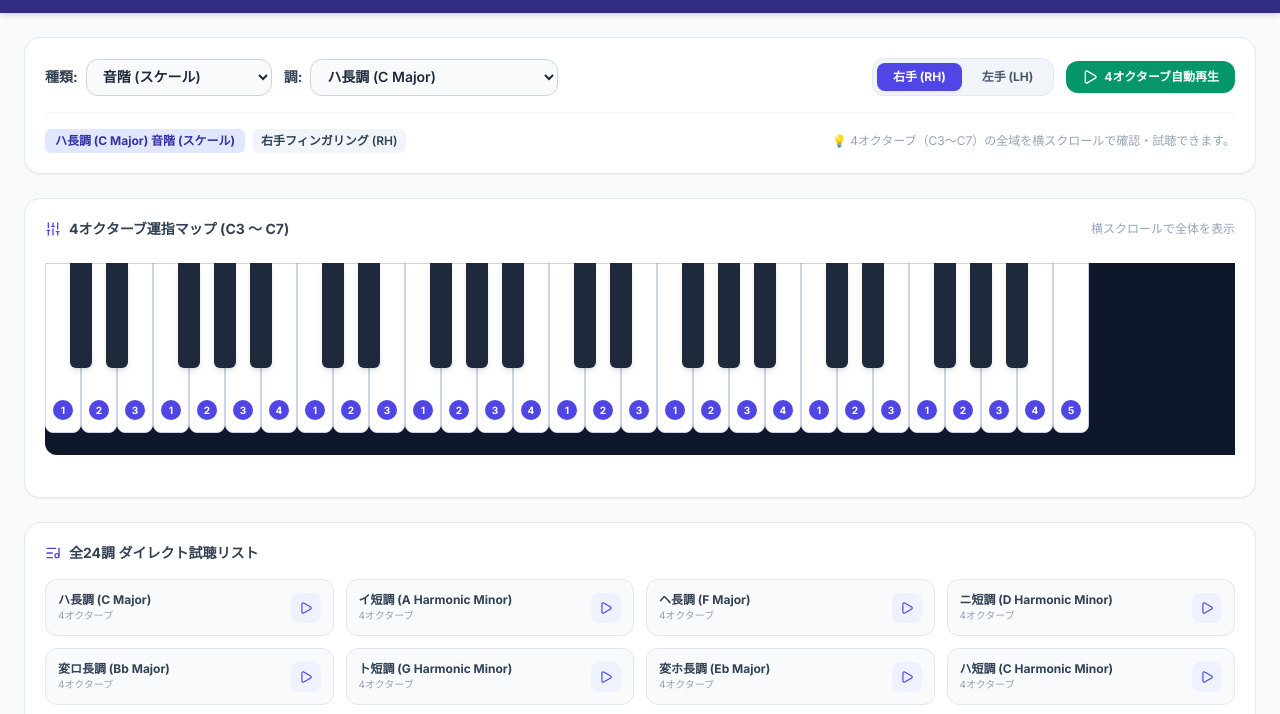
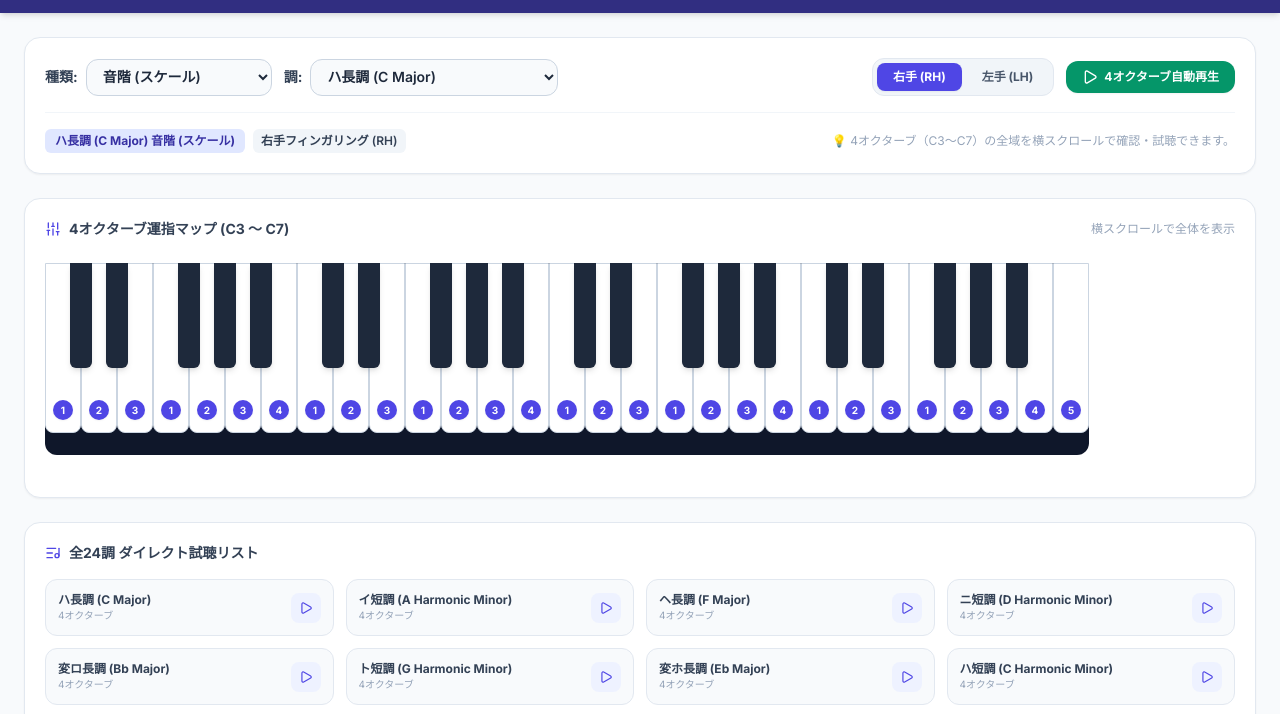
Before and after one commit to kiyopi1203/hanon, a plain HTML site: page index.html in a window 1280 px wide. Shown: the part 65-779 px from the top of the page. Drawn offline with nearby package versions, Linux system fonts and the light colour scheme.

Commit message:
index.html を更新

```diff
--- a/index.html
+++ b/index.html
@@ -3,7 +3,7 @@
 <head>
     <meta charset="UTF-8">
     <meta name="viewport" content="width=device-width, initial-scale=1.0">
-    <title>全音ハノン 第39番 運指ビジュアライザー (4オクターブ対応)</title>
+    <title>全音ハノン 運指ビジュアライザー (4オクターブ対応)</title>
     <!-- Tailwind CSS -->
     <script src="https://cdn.tailwindcss.com"></script>
     <!-- Lucide Icons -->
@@ -47,7 +47,7 @@
                 <div class="flex flex-wrap items-center gap-3 w-full lg:w-auto">
                     <div class="flex items-center gap-2">
                         <label for="mode-select" class="font-bold text-sm text-slate-700 whitespace-nowrap">種類:</label>
-                        <select id="mode-select" class="bg-slate-50 border border-slate-300 rounded-xl px-3 py-2 text-sm font-semibold text-slate-800 focus:outline-none focus:ring-2 focus:ring-indigo-500">
+                        <select id="mode-select" class="bg-slate-50 border border-slate-300 rounded-xl px-3 py-2 text-sm font-semibold text-slate-800 focus:outline-none focus:ring-2 focus:ring-indigo-500 cursor-pointer">
                             <option value="scale">音階 (スケール)</option>
                             <option value="arpeggio">分散和音 (アルペジオ)</option>
                         </select>
@@ -55,7 +55,7 @@
 
                     <div class="flex items-center gap-2 flex-1 min-w-[200px]">
                         <label for="scale-select" class="font-bold text-sm text-slate-700 whitespace-nowrap">調:</label>
-                        <select id="scale-select" class="flex-1 bg-slate-50 border border-slate-300 rounded-xl px-3 py-2 text-sm font-semibold text-slate-800 focus:outline-none focus:ring-2 focus:ring-indigo-500">
+                        <select id="scale-select" class="flex-1 bg-slate-50 border border-slate-300 rounded-xl px-3 py-2 text-sm font-semibold text-slate-800 focus:outline-none focus:ring-2 focus:ring-indigo-500 cursor-pointer">
                             <!-- JSで動的生成 -->
                         </select>
                     </div>
@@ -103,9 +103,9 @@
                 <span class="text-xs text-slate-400">横スクロールで全体を表示</span>
             </div>
 
-            <!-- スクロール可能な鍵盤コンテナ (4オクターブ分広めに確保) -->
+            <!-- スクロール可能な鍵盤コンテナ (4オクターブ対応：C3=48 から C7=96) -->
             <div class="overflow-x-auto pb-4 pt-2">
-                <div id="keyboard-container" class="relative inline-flex min-w-[1700px] h-48 select-none bg-slate-900 p-2 rounded-xl shadow-inner">
+                <div id="keyboard-container" class="relative inline-block h-48 select-none bg-slate-900 p-2 rounded-xl shadow-inner">
                     <!-- キーボード要素がJSでここに描画されます -->
                 </div>
             </div>
@@ -133,7 +133,7 @@
     <script>
         lucide.createIcons();
 
-        // 24調データ（スケールおよびアルペジオのルート、種別、1オクターブ分のパターン）
+        // 24調データ定義
         const scalesData = [
             { id: "C", name: "ハ長調 (C Major)", root: 48, type: "major",
               rh: [1,2,3,1,2,3,4], lh: [5,4,3,2,1,3,2], arpRh: [1,2,3,5], arpLh: [5,4,2,1] },
@@ -185,7 +185,7 @@
               rh: [1,2,3,1,2,3,4], lh: [5,4,3,2,1,3,2], arpRh: [1,2,3,5], arpLh: [5,4,2,1] }
         ];
 
-        // 4オクターブ分のノートオフセットおよび指番号を生成する関数
+        // 4オクターブ分のオフセットと指番号を生成
         function generate4OctaveData(scaleObj, mode, hand) {
             let baseOffsets = [];
             let patternFingers = [];
@@ -198,15 +198,7 @@
                 }
                 patternFingers = scaleObj[hand];
             } else {
-                // アルペジオ（主和音の3度堆積：ルート、3度、5度、オクターブ）
-                if (scaleObj.type === 'major') {
-                    // メジャー三和音
-                    const third = (scaleObj.id === 'F' || scaleObj.id === 'Bb' || scaleObj.id === 'Eb' || scaleObj.id === 'Ab' || scaleObj.id === 'Db' || scaleObj.id === 'F#') && scaleObj.id !== 'C' && scaleObj.id !== 'G' && scaleObj.id !== 'D' && scaleObj.id !== 'A' && scaleObj.id !== 'E' && scaleObj.id !== 'B' ? 3 : 4;
-                    // 簡易的に調に応じたコード構成音
-                    baseOffsets = [0, scaleObj.type.includes('m') || scaleObj.id.includes('m') ? 3 : 4, 7, 12];
-                } else {
-                    baseOffsets = [0, 3, 7, 12];
-                }
+                baseOffsets = [0, 4, 7, 12];
                 patternFingers = hand === 'rh' ? scaleObj.arpRh : scaleObj.arpLh;
             }
 
@@ -214,57 +206,23 @@
             let fingers = [];
 
             if (mode === 'scale') {
-                // 4オクターブ分 (0〜4オクターブ + 最後の主音)
-                for (let oct = 0; oct < 4; oct++) {
-                    for (let i = 0; i < baseOffsets.length; i++) {
-                        offsets.push(baseOffsets[i] + (oct * 12));
-                        fingers.push(patternFingers[i % patternFingers.length]);
-                    }
-                }
-                // 最後の最高音
-                offsets.push(48); // 4オクターブ上のC相当など
-                // 正確な終点
-                const lastOffset = offsets[offsets.length - 2] + (scaleObj.type === 'major' ? 2 : 1); // 調整
-                // 代わりに綺麗に4オクターブ分 (+48 semitones)
-                offsets[offsets.length - 1] = 48; // 再計算用に下で処理
-
-                // 4オクターブ分の正確な配列構築
-                offsets = [];
-                fingers = [];
-                for (let oct = 0; oct < 4; oct++) {
-                    for (let i = 0; i < baseOffsets.length; i++) {
-                        offsets.push(baseOffsets[i] + (oct * 12));
-                        fingers.push(patternFingers[i % patternFingers.length]);
-                    }
-                }
-                offsets.push(48); // 4オクターブ上のルート
-                fingers.push(hand === 'rh' ? 5 : 1);
-            } else {
-                // アルペジオ4オクターブ
-                for (let oct = 0; oct < 4; oct++) {
-                    for (let i = 0; i < baseOffsets.length - 1; i++) {
-                        offsets.push(baseOffsets[i] + (oct * 12));
-                        fingers.push(patternFingers[i % patternFingers.length]);
-                    }
-                }
-                // 4オクターブ上の終点
-                offsets.push(48);
-                fingers.push(hand === 'rh' ? 5 : 1);
-                // 48の代わりに4オクターブ上の正確な値
-                offsets[offsets.length - 1] = 48 + 36; // 4 octaves = 48 semitones
-            }
-
-            // スケールの場合の正確な4オクターブ + 終点
-            if (mode === 'scale') {
-                offsets = [];
-                fingers = [];
                 for (let oct = 0; oct < 4; oct++) {
                     for (let i = 0; i < 7; i++) {
                         offsets.push(baseOffsets[i] + (oct * 12));
                         fingers.push(patternFingers[i % patternFingers.length]);
                     }
                 }
-                offsets.push(48); // 4オクターブ上の主音
+                // 4オクターブ上の主音（終点）
+                offsets.push(48); // 4オクターブ分 = 48半音
+                fingers.push(hand === 'rh' ? 5 : 1);
+            } else {
+                for (let oct = 0; oct < 4; oct++) {
+                    for (let i = 0; i < 3; i++) {
+                        offsets.push(baseOffsets[i] + (oct * 12));
+                        fingers.push(patternFingers[i % patternFingers.length]);
+                    }
+                }
+                offsets.push(48);
                 fingers.push(hand === 'rh' ? 5 : 1);
             }
 
@@ -359,7 +317,7 @@
             lucide.createIcons();
         }
 
-        // 鍵盤描画 (C3 = 48 から C7 = 96 まで、全49鍵・4オクターブ)
+        // 4オクターブ鍵盤描画 (C3 = 48 から C7 = 96)
         function renderKeyboard(activeNoteIndex = -1) {
             keyboardContainer.innerHTML = '';
             const scaleObj = scalesData.find(s => s.id === currentScaleId);
@@ -375,12 +333,20 @@
             });
 
             const startMidi = 48; // C3
-            const endMidi = 96;   // C7 (4オクターブ分)
-
-            const whiteKeyWidth = 36; // px (4オクターブ分収めるため少しコンパクト化)
+            const endMidi = 96;   // C7
+            const whiteKeyWidth = 36; // px
             let whiteIndex = 0;
 
-            // 白鍵描画
+            // 白鍵カウント・描画
+            for (let m = startMidi; m <= endMidi; m++) {
+                const noteInOctave = m % 12;
+                const isBlack = [1, 3, 6, 8, 10].includes(noteInOctave);
+                if (!isBlack) whiteIndex++;
+            }
+            const totalWhiteKeys = whiteIndex;
+            keyboardContainer.style.width = `${totalWhiteKeys * whiteKeyWidth}px`;
+
+            whiteIndex = 0;
             for (let m = startMidi; m <= endMidi; m++) {
                 const noteInOctave = m % 12;
                 const isBlack = [1, 3, 6, 8, 10].includes(noteInOctave);
@@ -413,8 +379,6 @@
                     whiteIndex++;
                 }
             }
-
-            keyboardContainer.style.width = `${whiteIndex * whiteKeyWidth}px`;
 
             // 黒鍵描画
             whiteIndex = 0;
@@ -491,7 +455,7 @@
                     playTone(midiNote);
                     renderKeyboard(index);
                     index++;
-                    playTimeoutId = setTimeout(step, 280);
+                    playTimeoutId = setTimeout(step, 250);
                 } else {
                     stopAutoPlay();
                 }
```
